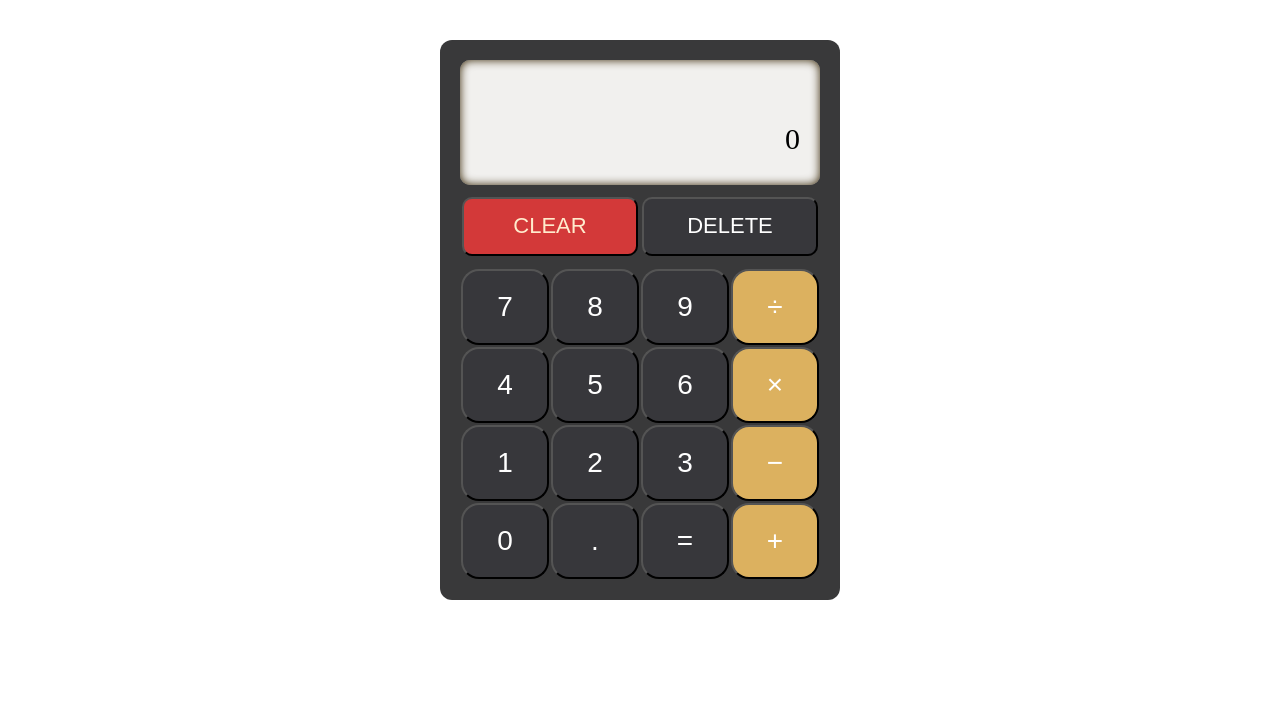
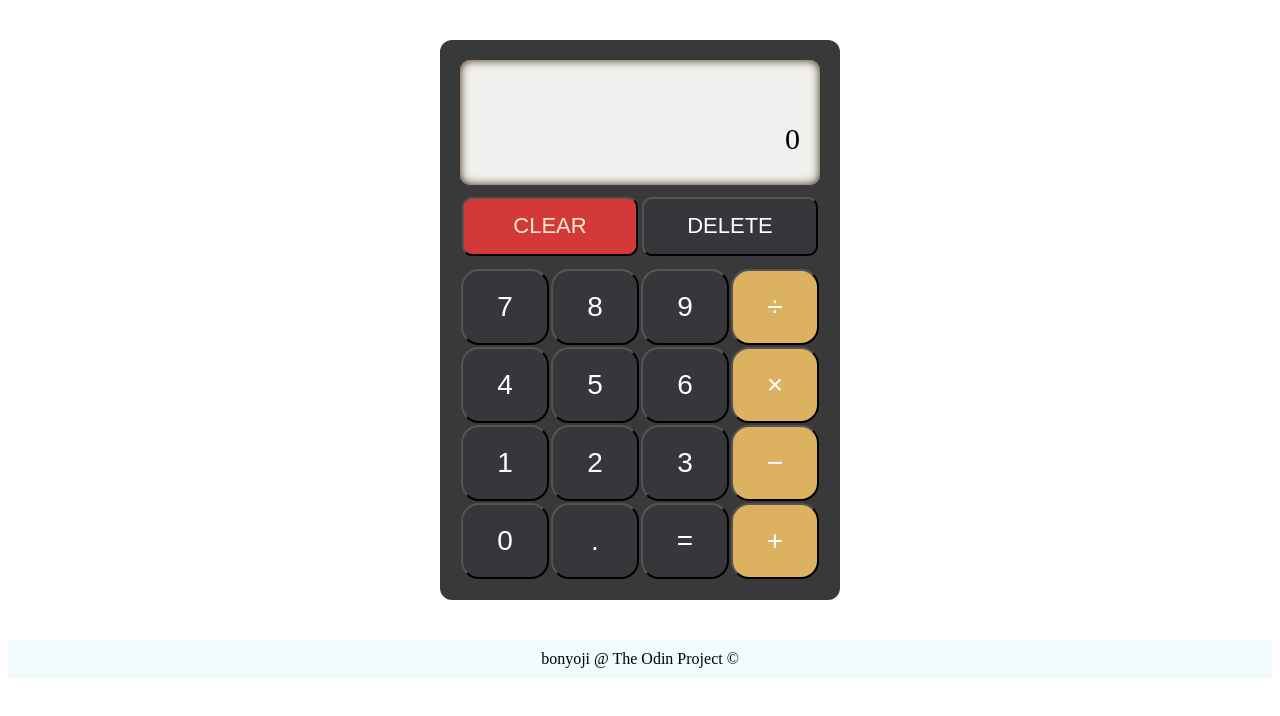
Before and after one commit to bonyoji/calculator, a plain HTML site: page index.html in a window 1280 px wide. Drawn offline with Linux system fonts and the light colour scheme.

Commit message:
Add footer

```diff
--- a/index.html
+++ b/index.html
@@ -49,4 +49,5 @@
     </div>
     <script src="script.js"></script>
 </body>
+<footer> bonyoji @ The Odin Project &copy;</footer>
 </html>
--- a/script.js
+++ b/script.js
@@ -84,6 +84,8 @@ function calculate() {
         result = operate();
         topDisplay.textContent = firstNumber + ' ' + operatorHold;
         bottomDisplay.textContent = result;
+        secondNumber = '';
+        result = '';
     }
 }
 
--- a/style.css
+++ b/style.css
@@ -96,3 +96,9 @@
     background-color: rgb(55, 55, 59);
     color: white;
 }
+
+footer {
+    text-align: center;
+    background-color: rgba(224, 243, 250, 0.459);
+    padding: 10px;
+}
```
